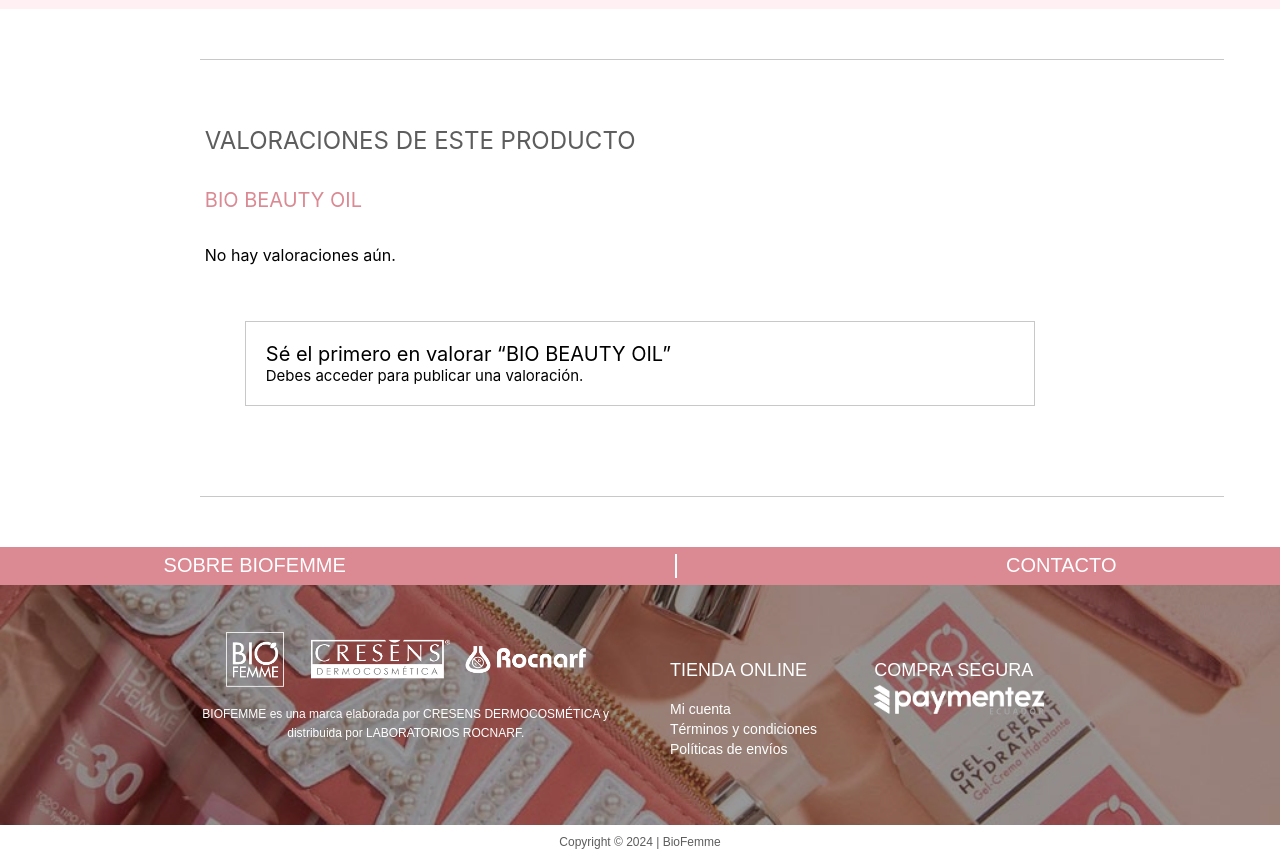
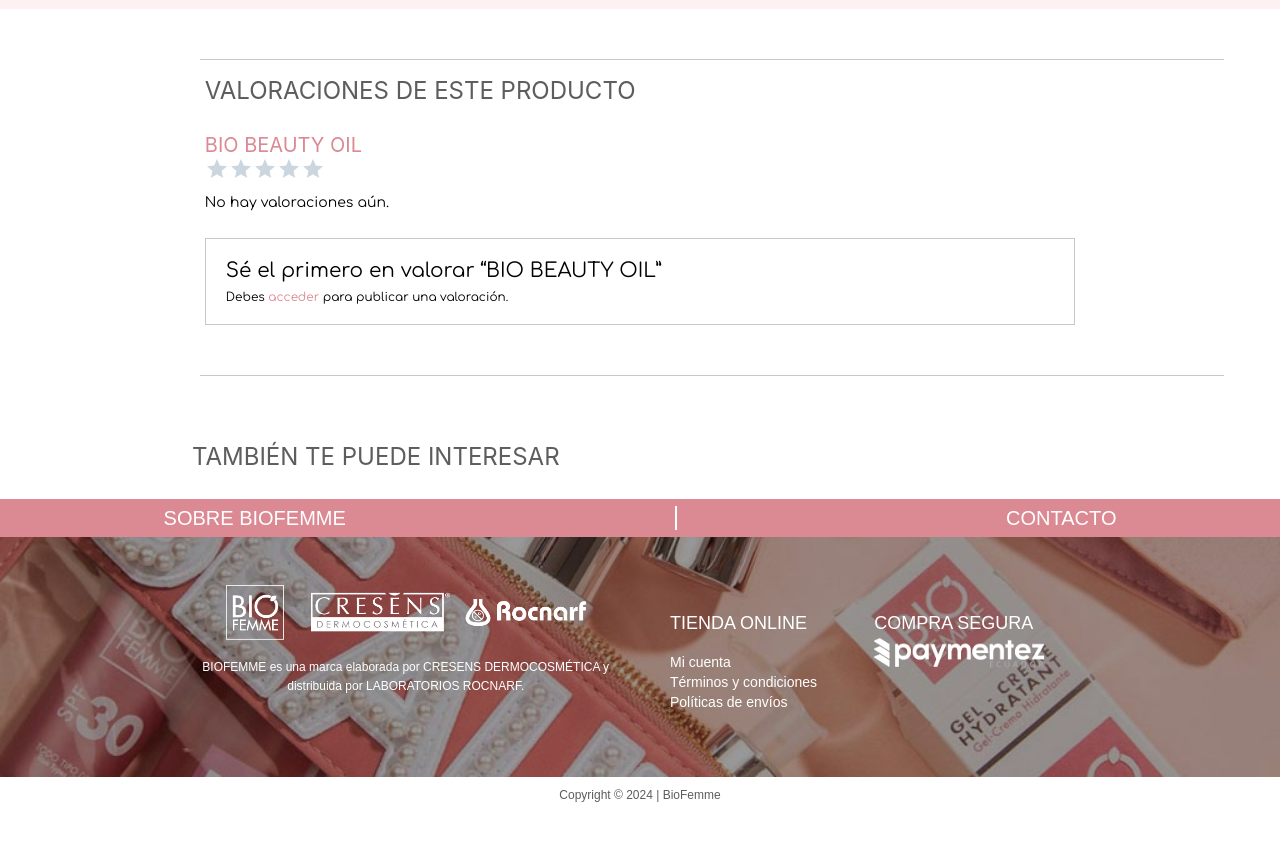
Before and after one commit to CrisQM02/Biofemme-Test-CQ, a React (Create React App) app: page /#/producto/bio-beauty-oil-aceite-seco-hidratante in a window 1280 px wide. Shown: the part 1820-2676 px from the top of the page. After the commit the page ends 2632 px from the top, so only its background shows below. Built offline with nearby package versions, Linux system fonts and the light colour scheme; the HTML template or start-up script is replaced by a standard one.

Commit message:
Product Value Section Completed
- New Font "Comfortaa"
- BioLogo image linked to home

```diff
--- a/src/App.js
+++ b/src/App.js
@@ -10,9 +10,9 @@
 function App() {
   return (
     <div className="App">
-      <MyAppBar/>
-      <SearchSection/>
       <Router>
+        <MyAppBar/>
+        <SearchSection/>
         <Routes>
           <Route path ='/' element = {<Home />}/>
           <Route path ='/producto/:identifier/' element = {<ProductPage/>}/>
--- a/src/index.css
+++ b/src/index.css
@@ -13,6 +13,7 @@
   --lighter-black: #201C23;
   --black: #000000;
   --white: #ffffff;
+  --icon-gray: #CCD6DF;
 }
 
 body {
@@ -48,3 +49,12 @@
   border-top-color: var(--separator-color, var(--pink-darker));
   width: 80%;
 }
+
+@font-face {
+  font-family: comfortaa;
+  src: url(./assets/fonts/Comfortaa-VariableFont_wght.ttf);
+}
+
+.comfortaa {
+  font-family: comfortaa;
+}
--- a/src/product/page.js
+++ b/src/product/page.js
@@ -87,9 +87,12 @@
                     <p>{product.properties}</p>
                 </div>
             </div>
-            <hr class="custom-separator" style={{borderTopColor: "var(--gray-light)", margin:"50px 200px"}}></hr>
+            <hr class="custom-separator" style={{borderTopColor: "var(--gray-light)", margin:"0px 200px", marginTop:"50px"}}></hr>
             <ProductValue product={product}/>
             <hr class="custom-separator" style={{borderTopColor: "var(--gray-light)", margin:"50px 200px"}}></hr>
+            <div className="also-interested-section">
+                <h1>TAMBIÉN TE PUEDE INTERESAR</h1>
+            </div>
         </div>
     )
 }
--- a/src/product/product.css
+++ b/src/product/product.css
@@ -121,3 +121,17 @@
     color: var(--dark-gray-text);
     font-size: 14px;
 }
+
+/* ALSO INTERESTED SECTION */
+.also-interested-section {
+    display: flex;
+    flex-direction: column;
+    margin-left: 15%;
+}
+
+.also-interested-section h1{
+    font-weight: 400;
+    font-size: 24px;
+    color: var(--dark-gray-text);
+    margin-bottom: 28px;
+}
--- a/src/product/widgets/product_value/product_value.css
+++ b/src/product/widgets/product_value/product_value.css
@@ -4,18 +4,34 @@
     margin: 0 16%;;
 }
 
+.product-value p{
+    font-size: 14px;
+    margin-bottom: 28px;
+}
+
 .product-value h1{
     font-weight: 400;
     font-size: 24px;
     color: var(--dark-gray-text);
+    margin-bottom: 28px;
 }
 
 .product-value h2{
     font-weight: 400;
     font-size: 20px;
     color: var(--main-pink);
+    margin: 0;
 }
 
+.stars-section {
+    display: flex;
+}
+
+.star-icon {
+    color: var(--icon-gray);
+}
+
+/*GRADE SECTION - BOX ASKING TO RATE THE PRODUCT*/
 .grade-product {
     display: flex;
     width: 100%;
@@ -24,18 +40,23 @@
 .grade-product-section {
     border: 1px solid var(--gray-light);
     padding: 20px;
-    margin: 40px;
     width: 100%;
 }
 
 .grade-product-section h1 {
     color: var(--black);
     margin: 0;
+    margin-bottom: 8px;
     font-size: 20px;
 }
 
 .grade-product-section p {
     color: var(--black);
     margin: 0;
-    font-size: 15px;
+    font-size: 12px;
 }
+
+.grade-product-section a{
+    color: var(--main-pink);
+    text-decoration: none;
+}
--- a/src/product/widgets/product_value/product_value.js
+++ b/src/product/widgets/product_value/product_value.js
@@ -1,15 +1,26 @@
-import "./product_value.css"
+import { mdiStar } from "@mdi/js";
+import "./product_value.css";
+import Icon from "@mdi/react";
 
 const ProductValue = ({product}) => {
     return (
         <div className="product-value">
             <h1>VALORACIONES DE ESTE PRODUCTO</h1>
             <h2>{product.name}</h2>
-            <p>No hay valoraciones aún.</p>
+            <div className="stars-section">
+                <Icon className="star-icon" path={mdiStar} size={1}/>
+                <Icon className="star-icon" path={mdiStar} size={1}/>
+                <Icon className="star-icon" path={mdiStar} size={1}/>
+                <Icon className="star-icon" path={mdiStar} size={1}/>
+                <Icon className="star-icon" path={mdiStar} size={1}/>
+            </div>
+            <p className="comfortaa">No hay valoraciones aún.</p>
             <div className="grade-product">
                 <div className="grade-product-section">
-                        <h1>{`Sé el primero en valorar “${product.name}”`}</h1>
-                        <p>Debes acceder para publicar una valoración.</p>
+                        <h1 className="comfortaa">{`Sé el primero en valorar “${product.name}”`}</h1>
+                        <p className="comfortaa">Debes{" "}
+                            <a href="https://compras.biofemme.com.ec/mi-cuenta/" className="account-link-access">acceder</a>
+                            {" "}para publicar una valoración.</p>
                 </div>
             </div>
         </div>
--- a/src/widgets/search_field/search_section.js
+++ b/src/widgets/search_field/search_section.js
@@ -5,14 +5,22 @@
 import bioLogo from "../../assets/images/Biofemme_Logo.png";
 
 import "./search_section.css";
+import { useNavigate } from "react-router-dom";
 
 const SearchSection = () => {
+    const navigate = useNavigate();
+
+    const handleLogoClick = () => {
+        navigate("/");
+    };
+
     return (<div className="search-section">
         <img
             src={bioLogo}
             alt="bioLogo"
             className="bio-logo-img"
-            style={{ width: "auto", height: "66px", marginLeft: "105px" }}/>
+            style={{ width: "auto", height: "66px", marginLeft: "105px", cursor:"pointer" }}
+            onClick={handleLogoClick}/>
         <div className="search-links">
             <a
                 className="shop-link"
```
Also changed, not shown: src/assets/fonts/Comfortaa-VariableFont_wght.ttf (added).
